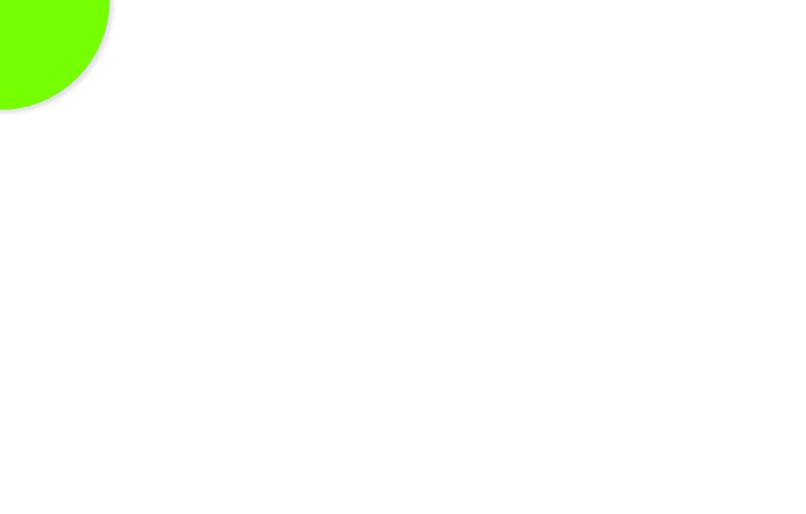
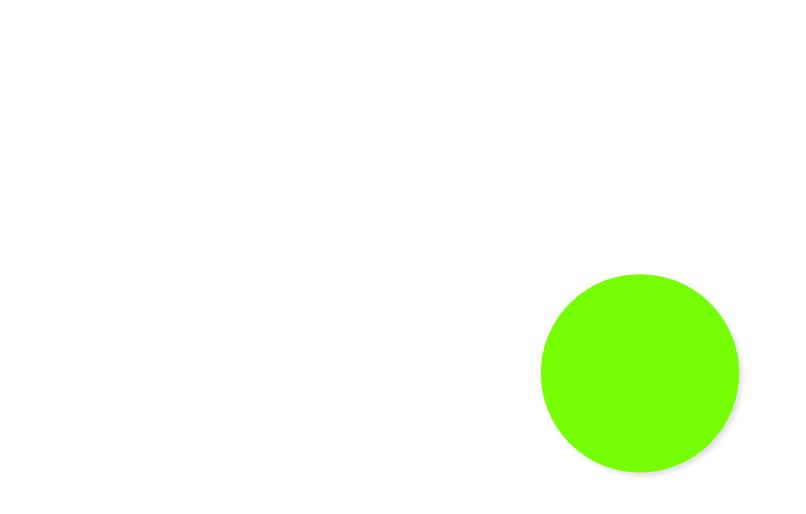
Before and after one commit to agaricide/svg-metaballs, a React (Create React App) app in the folder react-svg-metaball/: page / in a window 1280 px wide. Shown: the top 514 px of the page, without its empty margins (0-806 px from the left). Built offline with nearby package versions, Linux system fonts and the light colour scheme.

Commit message:
Cleaned up markup and overall React implementation

```diff
--- a/react-svg-metaball/src/App.css
+++ b/react-svg-metaball/src/App.css
@@ -5,4 +5,5 @@ svg * {
 
 g {
   filter: drop-shadow(3px 3px 2px rgba(0, 0, 0, 0.12));
+  stroke-width: 6;
 }
--- a/react-svg-metaball/src/App.tsx
+++ b/react-svg-metaball/src/App.tsx
@@ -6,45 +6,34 @@ import { Spring, config } from "react-spring/renderprops";
 
 import "./App.css";
 
-const CIRCLE_1: Point = [400, 600];
-const R1 = 80;
-const R2 = 100;
+const STARTING_POINT: Point = [600, 350];
+const R1 = 90;
+const R2 = 70;
 
 const App: React.FC = () => {
-  const [circleCoord, setCircleCoord] = useState([0, 0]);
+  const [mouseCoord, setMouseCoord] = useState(STARTING_POINT);
   const gEl = useRef<SVGGElement>(null);
   const svgEl = useRef<SVGSVGElement>(null);
 
   const handleMouseMove = (event: React.MouseEvent) => {
     if (!svgEl.current || !gEl.current) return;
-    setCircleCoord(toSVGCoord(event, svgEl.current, gEl.current));
+    setMouseCoord(toSVGCoord(event, svgEl.current, gEl.current));
   };
 
-  const [x, y] = circleCoord;
+  const [x, y] = mouseCoord;
 
   return (
-    <svg
-      id="svg"
-      className="w-100 h-100"
-      viewBox="0 0 1200 1200"
-      ref={svgEl}
-      onMouseMove={handleMouseMove}
-    >
+    <svg viewBox="0 0 1200 1200" ref={svgEl} onMouseMove={handleMouseMove}>
       <Spring
         config={config.molasses}
-        from={{ coords: [400, 600] }}
-        to={{ coords: [x, y] }}
+        from={{ coord: STARTING_POINT }}
+        to={{ coord: [x, y] }}
       >
-        {(props: any) => (
-          <g ref={gEl} strokeWidth="6" fill="#fff" stroke="#333">
-            <circle
-              id="circle1"
-              cx={props.coords[0]}
-              cy={props.coords[1]}
-              r={R1}
-            />
-            <circle id="circle2" cx={x} cy={y} r={R2} stroke="none" />
-            <path id="goo" d={makeGoo(R1, R2, props.coords, [x, y])} />
+        {(animate: any) => (
+          <g ref={gEl}>
+            <circle cx={x} cy={y} r={R1} />
+            <circle cx={animate.coord[0]} cy={animate.coord[1]} r={R2} />
+            <path d={makeGoo(R1, R2, [x, y], animate.coord)} />
           </g>
         )}
       </Spring>
```
